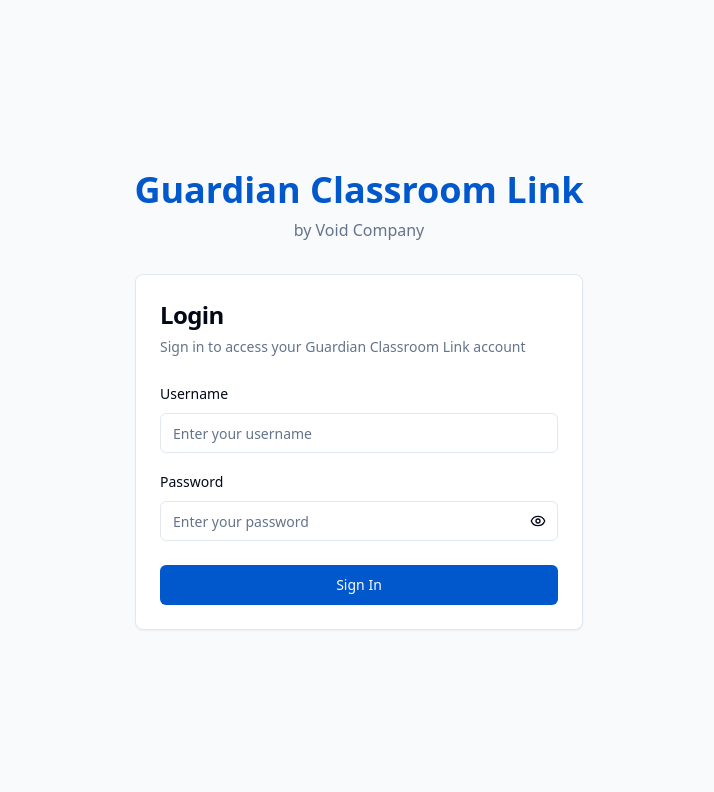
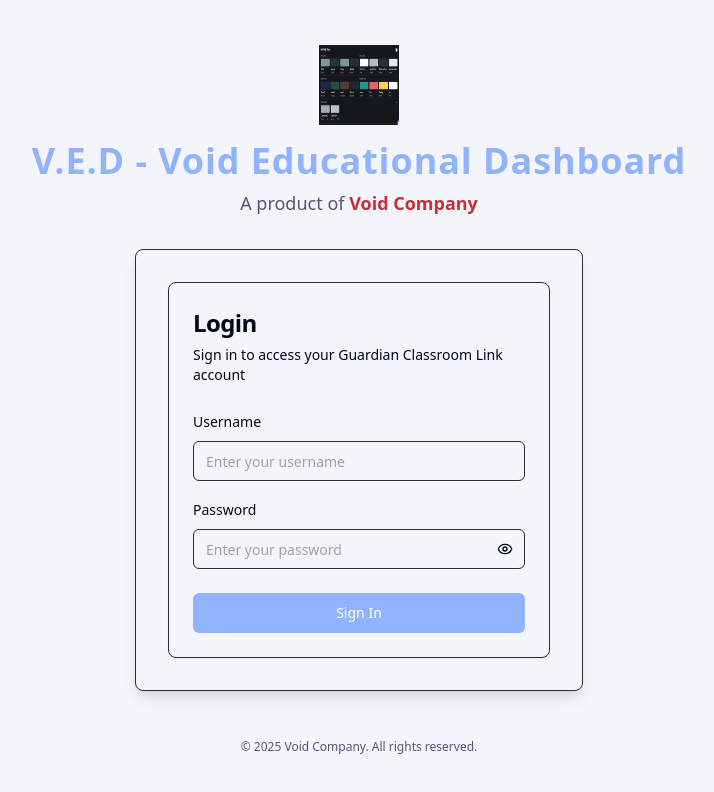
Before and after one commit to niki-boop-spam/guardian-classroom-link, a React (Vite) app: page /login in a window 1280 px wide. Shown: the top 792 px of the page, without its empty margins (281-995 px from the left). Built offline with nearby package versions, Linux system fonts and the light colour scheme.

Commit message:
Refactor: Update app name and remove demo data
- Updated the application name to "V.E.D - Void Educational Dashboard".
- Removed all instances of dummy data and UI elements related to demo functionality.
- Ensured the application uses the provided color theme.

```diff
--- a/src/components/layout/Header.tsx
+++ b/src/components/layout/Header.tsx
@@ -1,7 +1,7 @@
 
 import * as React from "react";
 import { Link, useNavigate } from "react-router-dom";
-import { Bell, MessageSquare, Calendar, LogOut, Menu } from "lucide-react";
+import { LogOut, Menu } from "lucide-react";
 import { Button } from "@/components/ui/button";
 import { Avatar, AvatarFallback, AvatarImage } from "@/components/ui/avatar";
 import { useAuth } from "@/lib/auth";
@@ -33,23 +33,22 @@ export function Header({ toggleSidebar }: HeaderProps) {
 
   const getRoleColor = () => {
     if (!user) return "bg-gray-300";
-
     switch (user.role) {
       case "admin":
-        return "bg-admin";
+        return "bg-primary";
       case "faculty":
-        return "bg-faculty";
+        return "bg-secondary";
       case "student":
-        return "bg-student";
+        return "bg-accent2";
       case "parent":
-        return "bg-parent";
+        return "bg-accent3";
       default:
         return "bg-gray-300";
     }
   };
 
   return (
-    <header className="sticky top-0 z-30 bg-white border-b shadow-sm">
+    <header className="sticky top-0 z-30 bg-background border-b shadow-sm">
       <div className="flex items-center justify-between h-16 px-4">
         <div className="flex items-center">
           <Button
@@ -58,38 +57,21 @@ export function Header({ toggleSidebar }: HeaderProps) {
             onClick={toggleSidebar}
             className="mr-2"
           >
-            <Menu className="w-5 h-5" />
+            <Menu className="w-5 h-5 text-primary" />
           </Button>
           <div className="flex items-center">
-            <h1 className="text-xl font-bold text-primary">
-              <Link to="/">Guardian Classroom Link</Link>
+            <img
+              src="/lovable-uploads/187ef544-faa5-435c-9cce-74bfe4793c18.png"
+              alt="V.E.D LOGO"
+              className="w-8 h-8 mr-2"
+            />
+            <h1 className="text-lg font-bold text-primary tracking-wide">
+              <Link to="/">V.E.D - Void Educational Dashboard</Link>
             </h1>
-            {user && (
-              <span className="ml-2 text-sm font-semibold text-muted-foreground">
-                {user?.institutionCode}
-              </span>
-            )}
           </div>
         </div>
-
         {user && (
           <div className="flex items-center space-x-4">
-            <Link to="/messages">
-              <Button variant="ghost" size="icon" title="Messages">
-                <MessageSquare className="w-5 h-5" />
-              </Button>
-            </Link>
-            <Link to="/announcements">
-              <Button variant="ghost" size="icon" title="Announcements">
-                <Bell className="w-5 h-5" />
-              </Button>
-            </Link>
-            <Link to="/meetings">
-              <Button variant="ghost" size="icon" title="Meetings">
-                <Calendar className="w-5 h-5" />
-              </Button>
-            </Link>
-
             <DropdownMenu>
               <DropdownMenuTrigger asChild>
                 <Button
@@ -113,7 +95,7 @@ export function Header({ toggleSidebar }: HeaderProps) {
                     <p className="text-sm font-medium leading-none">
                       {user.firstName} {user.lastName}
                     </p>
-                    <p className="text-xs leading-none text-muted-foreground">
+                    <p className="text-xs leading-none text-secondary-text">
                       {user.username}
                     </p>
                   </div>
@@ -127,7 +109,7 @@ export function Header({ toggleSidebar }: HeaderProps) {
                 </DropdownMenuItem>
                 <DropdownMenuSeparator />
                 <DropdownMenuItem onClick={handleLogout}>
-                  <LogOut className="w-4 h-4 mr-2" />
+                  <LogOut className="w-4 h-4 mr-2 text-error" />
                   <span>Log out</span>
                 </DropdownMenuItem>
               </DropdownMenuContent>
--- a/src/index.css
+++ b/src/index.css
@@ -1,101 +1,74 @@
+
 @tailwind base;
 @tailwind components;
 @tailwind utilities;
 
 @layer base {
   :root {
-    --background: 0 0% 100%;
+    /* LIGHT MODE COLORS */
+    --background: 244 48% 97%;
     --foreground: 222.2 84% 4.9%;
+    --primary: 221 97% 78%;               /* #8e97fd */
+    --primary-foreground: 0 0% 100%;      /* #ffffff */
+    --secondary: 164 12% 19%;             /* #253334 */
+    --secondary-foreground: 221 97% 78%;  /* #8e97fd */
+    --tertiary: 156 9% 61%;               /* #7c9a92 */
+    --alternate: 262 12% 19%;             /* #e0e3e7 */
+    --primary-text: 250 19% 25%;          /* #3f414e */
+    --secondary-text: 260 18% 39%;        /* #a1a4b2 */
+    --primary-bg: 256 14% 96%;            /* #f5f5f9 */
+    --secondary-bg: 250 19% 25%;          /* #3f414e */
 
-    --card: 0 0% 100%;
-    --card-foreground: 222.2 84% 4.9%;
+    --accent-1: 246 57% 39%;              /* #4c4b39ef */
+    --accent-2: 186 23% 43%;              /* #4d39d2c0 */
+    --accent-3: 146 61% 23%;              /* #4dee8b60 */
+    --accent-4: 357 62% 48%;              /* #b2262d34 */
+    --success: 165 61% 36%;               /* #249689 */
+    --error: 3 100% 69%;                  /* #ff5963 */
+    --warning: 43 97% 67%;                /* #f9cf58 */
+    --info: 0 0% 100%;                    /* #ffffff */
 
-    --popover: 0 0% 100%;
-    --popover-foreground: 222.2 84% 4.9%;
-
-    --primary: 214 100% 40%; /* Educational blue */
-    --primary-foreground: 210 40% 98%;
-
-    --secondary: 210 40% 96.1%;
-    --secondary-foreground: 222.2 47.4% 11.2%;
-
-    --muted: 210 40% 96.1%;
-    --muted-foreground: 215.4 16.3% 46.9%;
-
-    --accent: 214 100% 90%; /* Light blue */
-    --accent-foreground: 214 100% 30%;
-
-    --destructive: 0 84.2% 60.2%;
-    --destructive-foreground: 210 40% 98%;
-
-    --border: 214.3 31.8% 91.4%;
-    --input: 214.3 31.8% 91.4%;
-    --ring: 214 100% 40%;
+    --custom-1: 0 0% 80%;                 /* #acacac */
+    --custom-2: 120 10% 81%;              /* #bec2c2 */
 
     --radius: 0.5rem;
-
-    --sidebar-background: 0 0% 98%;
-
-    --sidebar-foreground: 240 5.3% 26.1%;
-
-    --sidebar-primary: 240 5.9% 10%;
-
-    --sidebar-primary-foreground: 0 0% 98%;
-
-    --sidebar-accent: 240 4.8% 95.9%;
-
-    --sidebar-accent-foreground: 240 5.9% 10%;
-
-    --sidebar-border: 220 13% 91%;
-
-    --sidebar-ring: 217.2 91.2% 59.8%;
   }
 
   .dark {
-    --background: 222.2 84% 4.9%;
-    --foreground: 210 40% 98%;
+    /* DARK MODE COLORS */
+    --background: 164 12% 19%;            /* #253334 */
+    --foreground: 0 0% 100%;              /* #ffffff */
+    --primary: 156 9% 61%;                /* #7c9a92 */
+    --primary-foreground: 0 0% 100%;      /* #ffffff */
+    --secondary: 156 9% 61%;              /* #7c9a92 */
+    --secondary-foreground: 164 12% 19%;  /* #253334 */
+    --tertiary: 156 9% 61%;               /* #7c9a92 */
+    --alternate: 235 11% 20%;             /* #262d34 */
+    --primary-text: 0 0% 100%;            /* #ffffff */
+    --secondary-text: 0 0% 70%;           /* #b3b3b3 */
+    --primary-bg: 164 12% 19%;            /* #253334 */
+    --secondary-bg: 0 0% 90%;             /* #e6ffffff */
 
-    --card: 222.2 84% 4.9%;
-    --card-foreground: 210 40% 98%;
+    --accent-1: 246 57% 39%;              /* #4c4b39ef */
+    --accent-2: 186 23% 43%;              /* #4d39d2c0 */
+    --accent-3: 146 61% 23%;              /* #4dee8b60 */
+    --accent-4: 357 62% 48%;              /* #b2262d34 */
+    --success: 165 61% 36%;               /* #249689 */
+    --error: 3 100% 69%;                  /* #ff5963 */
+    --warning: 43 97% 67%;                /* #f9cf58 */
+    --info: 0 0% 100%;                    /* #ffffff */
 
-    --popover: 222.2 84% 4.9%;
-    --popover-foreground: 210 40% 98%;
-
-    --primary: 210 40% 98%;
-    --primary-foreground: 222.2 47.4% 11.2%;
-
-    --secondary: 217.2 32.6% 17.5%;
-    --secondary-foreground: 210 40% 98%;
-
-    --muted: 217.2 32.6% 17.5%;
-    --muted-foreground: 215 20.2% 65.1%;
-
-    --accent: 217.2 32.6% 17.5%;
-    --accent-foreground: 210 40% 98%;
-
-    --destructive: 0 62.8% 30.6%;
-    --destructive-foreground: 210 40% 98%;
-
-    --border: 217.2 32.6% 17.5%;
-    --input: 217.2 32.6% 17.5%;
-    --ring: 212.7 26.8% 83.9%;
-    --sidebar-background: 240 5.9% 10%;
-    --sidebar-foreground: 240 4.8% 95.9%;
-    --sidebar-primary: 224.3 76.3% 48%;
-    --sidebar-primary-foreground: 0 0% 100%;
-    --sidebar-accent: 240 3.7% 15.9%;
-    --sidebar-accent-foreground: 240 4.8% 95.9%;
-    --sidebar-border: 240 3.7% 15.9%;
-    --sidebar-ring: 217.2 91.2% 59.8%;
+    --custom-1: 0 0% 80%;                 /* #acacac */
+    --custom-2: 120 10% 81%;              /* #bec2c2 */
   }
 }
 
 @layer base {
   * {
     @apply border-border;
+    scroll-behavior: smooth;
   }
-
   body {
-    @apply bg-background text-foreground;
+    @apply bg-background text-foreground antialiased;
   }
 }
--- a/src/pages/Login.tsx
+++ b/src/pages/Login.tsx
@@ -13,16 +13,26 @@ export default function Login() {
   }
 
   return (
-    <div className="min-h-screen flex flex-col justify-center items-center bg-gray-50 p-4">
+    <div className="min-h-screen flex flex-col justify-center items-center bg-background p-4">
       <div className="mb-8 text-center">
-        <h1 className="text-4xl font-bold text-primary mb-2">
-          Guardian Classroom Link
+        <img
+          src="/lovable-uploads/187ef544-faa5-435c-9cce-74bfe4793c18.png"
+          alt="V.E.D Logo"
+          className="w-20 h-20 mx-auto mb-4"
+        />
+        <h1 className="text-4xl font-bold text-primary mb-2 tracking-wide animate-fade-in">
+          V.E.D - Void Educational Dashboard
         </h1>
-        <p className="text-muted-foreground">
-          by Void Company
+        <p className="text-secondary-text text-lg">
+          A product of <span className="font-semibold text-accent4">Void Company</span>
         </p>
       </div>
-      <LoginForm />
+      <div className="w-full max-w-md bg-card border border-alternate rounded-lg shadow-lg p-8 animate-fade-in">
+        <LoginForm />
+      </div>
+      <footer className="mt-12 text-secondary-text text-xs text-center">
+        &copy; {new Date().getFullYear()} Void Company. All rights reserved.
+      </footer>
     </div>
   );
 }
--- a/tailwind.config.ts
+++ b/tailwind.config.ts
@@ -1,3 +1,4 @@
+
 import type { Config } from "tailwindcss";
 
 export default {
@@ -12,102 +13,67 @@ export default {
   theme: {
     container: {
       center: true,
-			padding: '2rem',
+      padding: "2rem",
       screens: {
-				'2xl': '1400px'
-			}
+        "2xl": "1400px",
+      },
     },
     extend: {
       colors: {
-				border: 'hsl(var(--border))',
-				input: 'hsl(var(--input))',
-				ring: 'hsl(var(--ring))',
-				background: 'hsl(var(--background))',
-				foreground: 'hsl(var(--foreground))',
+        background: "hsl(var(--background))",
+        foreground: "hsl(var(--foreground))",
+        card: {
+          DEFAULT: "hsl(var(--background))",
+          foreground: "hsl(var(--foreground))",
+        },
         primary: {
-					DEFAULT: 'hsl(var(--primary))',
-					foreground: 'hsl(var(--primary-foreground))'
+          DEFAULT: "hsl(var(--primary))",
+          foreground: "hsl(var(--primary-foreground))",
         },
         secondary: {
-					DEFAULT: 'hsl(var(--secondary))',
-					foreground: 'hsl(var(--secondary-foreground))'
+          DEFAULT: "hsl(var(--secondary))",
+          foreground: "hsl(var(--secondary-foreground))",
         },
-				destructive: {
-					DEFAULT: 'hsl(var(--destructive))',
-					foreground: 'hsl(var(--destructive-foreground))'
-				},
-				muted: {
-					DEFAULT: 'hsl(var(--muted))',
-					foreground: 'hsl(var(--muted-foreground))'
-				},
-				accent: {
-					DEFAULT: 'hsl(var(--accent))',
-					foreground: 'hsl(var(--accent-foreground))'
-				},
-				popover: {
-					DEFAULT: 'hsl(var(--popover))',
-					foreground: 'hsl(var(--popover-foreground))'
-				},
-				card: {
-					DEFAULT: 'hsl(var(--card))',
-					foreground: 'hsl(var(--card-foreground))'
-				},
-				// Custom colors for educational dashboard
-				admin: {
-					DEFAULT: '#1E40AF', // Deep blue
-					light: '#93C5FD',
-				},
-				faculty: {
-					DEFAULT: '#047857', // Green
-					light: '#A7F3D0',
-				},
-				student: {
-					DEFAULT: '#9333EA', // Purple
-					light: '#D8B4FE',
-				},
-				parent: {
-					DEFAULT: '#B45309', // Orange
-					light: '#FDE68A',
-				},
-				sidebar: {
-					DEFAULT: 'hsl(var(--sidebar-background))',
-					foreground: 'hsl(var(--sidebar-foreground))',
-					primary: 'hsl(var(--sidebar-primary))',
-					'primary-foreground': 'hsl(var(--sidebar-primary-foreground))',
-					accent: 'hsl(var(--sidebar-accent))',
-					'accent-foreground': 'hsl(var(--sidebar-accent-foreground))',
-					border: 'hsl(var(--sidebar-border))',
-					ring: 'hsl(var(--sidebar-ring))'
-				}
+        tertiary: "hsl(var(--tertiary))",
+        alternate: "hsl(var(--alternate))",
+        "primary-text": "hsl(var(--primary-text))",
+        "secondary-text": "hsl(var(--secondary-text))",
+        "primary-bg": "hsl(var(--primary-bg))",
+        "secondary-bg": "hsl(var(--secondary-bg))",
+        accent1: "hsl(var(--accent-1))",
+        accent2: "hsl(var(--accent-2))",
+        accent3: "hsl(var(--accent-3))",
+        accent4: "hsl(var(--accent-4))",
+        success: "hsl(var(--success))",
+        error: "hsl(var(--error))",
+        warning: "hsl(var(--warning))",
+        info: "hsl(var(--info))",
+        custom1: "hsl(var(--custom-1))",
+        custom2: "hsl(var(--custom-2))",
+        border: "hsl(var(--alternate))",
+        input: "hsl(var(--alternate))",
+        ring: "hsl(var(--primary))",
       },
       borderRadius: {
-				lg: 'var(--radius)',
-				md: 'calc(var(--radius) - 2px)',
-				sm: 'calc(var(--radius) - 4px)'
+        lg: "var(--radius)",
+        md: "calc(var(--radius) - 2px)",
+        sm: "calc(var(--radius) - 4px)",
       },
       keyframes: {
-				'accordion-down': {
-					from: {
-						height: '0'
+        "fade-in": {
+          "0%": { opacity: "0", transform: "translateY(10px)" },
+          "100%": { opacity: "1", transform: "translateY(0)" },
         },
-					to: {
-						height: 'var(--radix-accordion-content-height)'
-					}
+        "fade-out": {
+          "0%": { opacity: "1", transform: "translateY(0)" },
+          "100%": { opacity: "0", transform: "translateY(10px)" },
         },
-				'accordion-up': {
-					from: {
-						height: 'var(--radix-accordion-content-height)'
-					},
-					to: {
-						height: '0'
-					}
-				}
       },
       animation: {
-				'accordion-down': 'accordion-down 0.2s ease-out',
-				'accordion-up': 'accordion-up 0.2s ease-out'
-			}
-		}
+        "fade-in": "fade-in 0.5s ease-out",
+        "fade-out": "fade-out 0.5s ease-out",
+      },
+    },
   },
   plugins: [require("tailwindcss-animate")],
 } satisfies Config;
```
Also changed, not shown: public/lovable-uploads/187ef544-faa5-435c-9cce-74bfe4793c18.png (added). Lines whose indentation alone changed are shown as unchanged.
